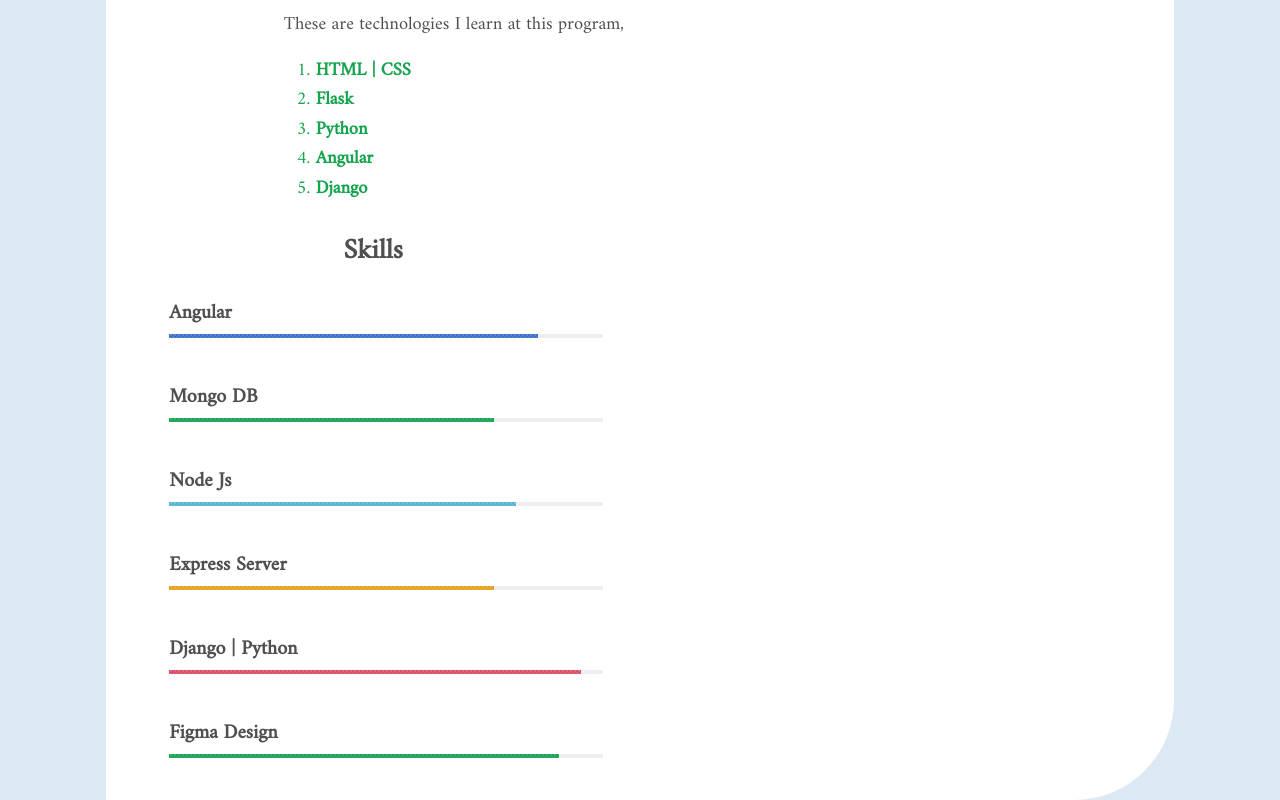
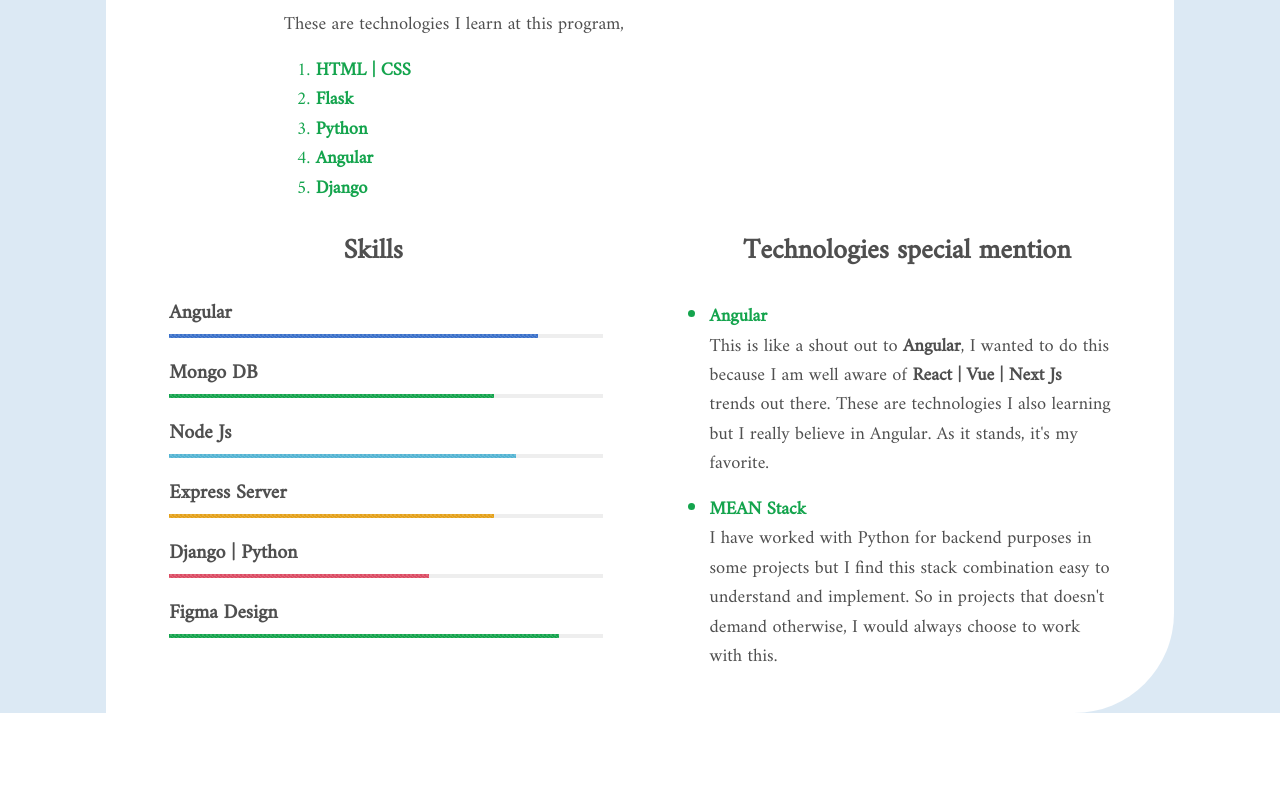
Before and after one commit to Vitalis-Kirui/Portfolio, an Angular app in the folder Portfolio-UI/: page / in a window 1280 px wide. Shown: the part 1136-1936 px from the top of the page. After the commit the page ends 1849 px from the top, so only its background shows below. Built offline with nearby package versions, Linux system fonts and the light colour scheme; a web font is replaced by a local one.

Commit message:
technologies special mentions

```diff
--- a/Portfolio-UI/src/app/app.component.css
+++ b/Portfolio-UI/src/app/app.component.css
@@ -39,3 +39,8 @@
     padding: 5%;
     padding-left: 10%;
 }
+
+.technologies{
+    padding: 5%;
+    padding-right: 10%;
+}
--- a/Portfolio-UI/src/app/app.component.html
+++ b/Portfolio-UI/src/app/app.component.html
@@ -153,37 +153,37 @@
                             aria-valuemin="0" aria-valuemax="100"></div>
                     </div>
 
-                    <h5 class="pt-5"><strong>Mongo DB</strong></h5>
+                    <h5 class="pt-4"><strong>Mongo DB</strong></h5>
                     <div class="progress">
                         <div class="progress-bar progress-bar-striped bg-success" role="progressbar" style="width: 75%;" aria-valuenow="25"
                             aria-valuemin="0" aria-valuemax="100"></div>
                     </div>
 
-                    <h5 class="pt-5"><strong>Node Js</strong></h5>
+                    <h5 class="pt-4"><strong>Node Js</strong></h5>
                     <div class="progress">
                         <div class="progress-bar progress-bar-striped bg-info" role="progressbar" style="width: 80%;" aria-valuenow="50"
                             aria-valuemin="0" aria-valuemax="100"></div>
                     </div>
 
-                    <h5 class="pt-5"><strong>Express Server</strong></h5>
+                    <h5 class="pt-4"><strong>Express Server</strong></h5>
                     <div class="progress">
                         <div class="progress-bar progress-bar-striped bg-warning" role="progressbar" style="width: 75%;" aria-valuenow="75"
                             aria-valuemin="0" aria-valuemax="100"></div>
                     </div>
 
-                    <h5 class="pt-5"><strong>Django | Python</strong></h5>
+                    <h5 class="pt-4"><strong>Django | Python</strong></h5>
                     <div class="progress">
-                        <div class="progress-bar progress-bar-striped bg-danger" role="progressbar" style="width: 95%;" aria-valuenow="100"
+                        <div class="progress-bar progress-bar-striped bg-danger" role="progressbar" style="width: 60%;" aria-valuenow="100"
                             aria-valuemin="0" aria-valuemax="100"></div>
                     </div>
 
-                    <!-- <h5 class="pt-5"><strong>Django | Python</strong></h5>
+                    <!-- <h5 class="pt-4"><strong>Django | Python</strong></h5>
                     <div class="progress">
                         <div class="progress-bar progress-bar-striped" role="progressbar" style="width: 65%;" aria-valuenow="10"
                             aria-valuemin="0" aria-valuemax="100"></div>
                     </div> -->
 
-                    <h5 class="pt-5"><strong>Figma Design</strong></h5>
+                    <h5 class="pt-4"><strong>Figma Design</strong></h5>
                     <div class="progress mb-3">
                         <div class="progress-bar progress-bar-striped bg-success" role="progressbar" style="width: 90%;" aria-valuenow="25"
                             aria-valuemin="0" aria-valuemax="100"></div>
@@ -193,7 +193,31 @@
             </div>
 
             <!-- Technologies -->
-            <div class="col-md-6 mx-auto">
+            <div class="col-md-6 mx-auto pt-3">
+
+                <div class="heading text-center">
+                    <h3><strong>Technologies special mention</strong></h3>
+                </div>
+
+                <div class="technologies">
+
+                    <ul>
+                        <li class="text-success"><strong>Angular</strong></li>
+                        <p>
+                            This is like a shout out to <strong>Angular</strong>, I wanted to do this
+                            because I am well aware of <strong>React | Vue | Next Js</strong> trends out there. These are
+                            technologies I also learning but I really believe in Angular. As it stands, it's my favorite.
+                        </p>
+
+                        <li class="text-success"><strong>MEAN Stack </strong></li>
+                        <p>
+                            I have worked with Python for backend purposes in some projects but I find this
+                            stack combination easy to understand and implement. So in projects that doesn't
+                            demand otherwise, I would always choose to work with this.
+                        </p>
+
+                    </ul>
+                </div>
 
             </div>
 
```
